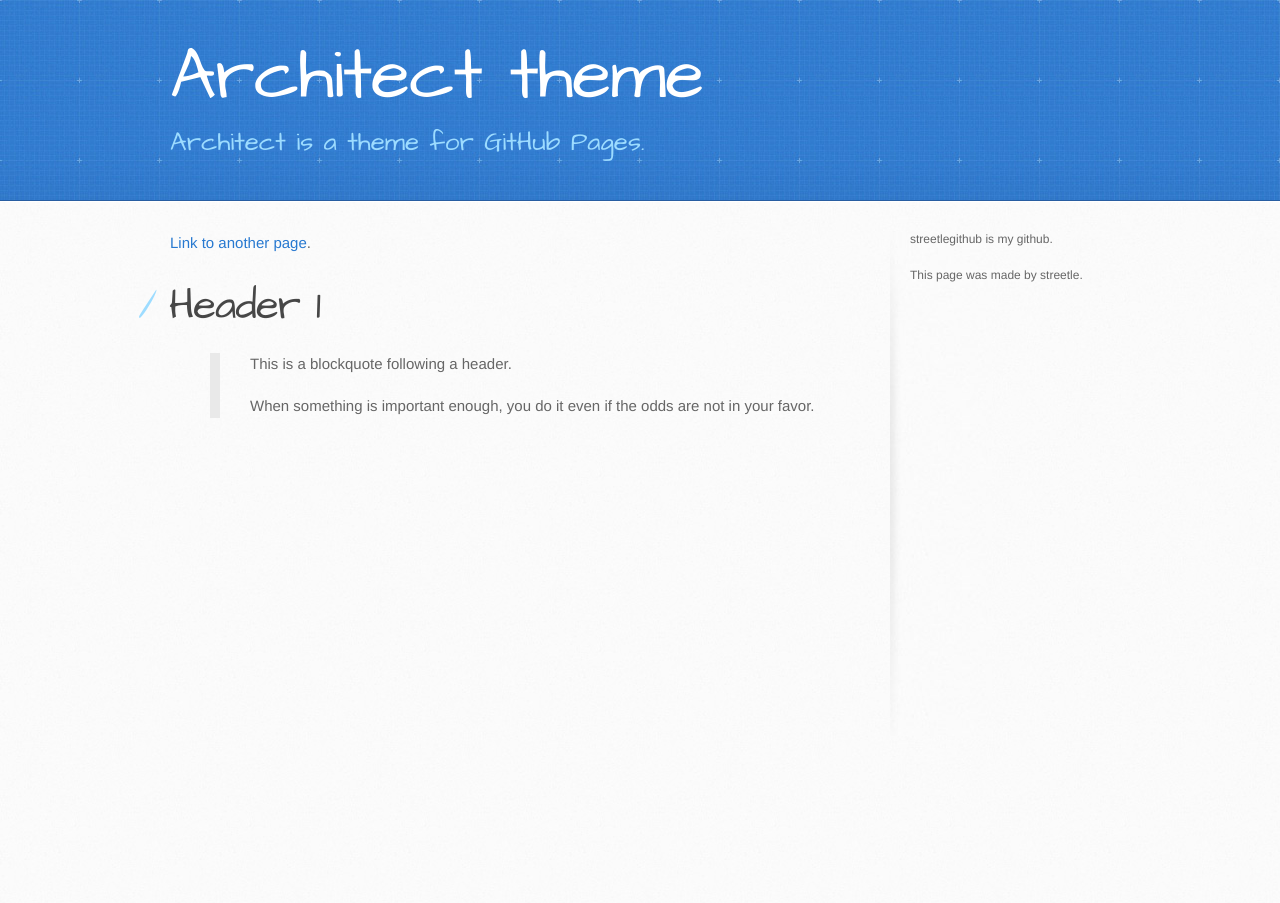
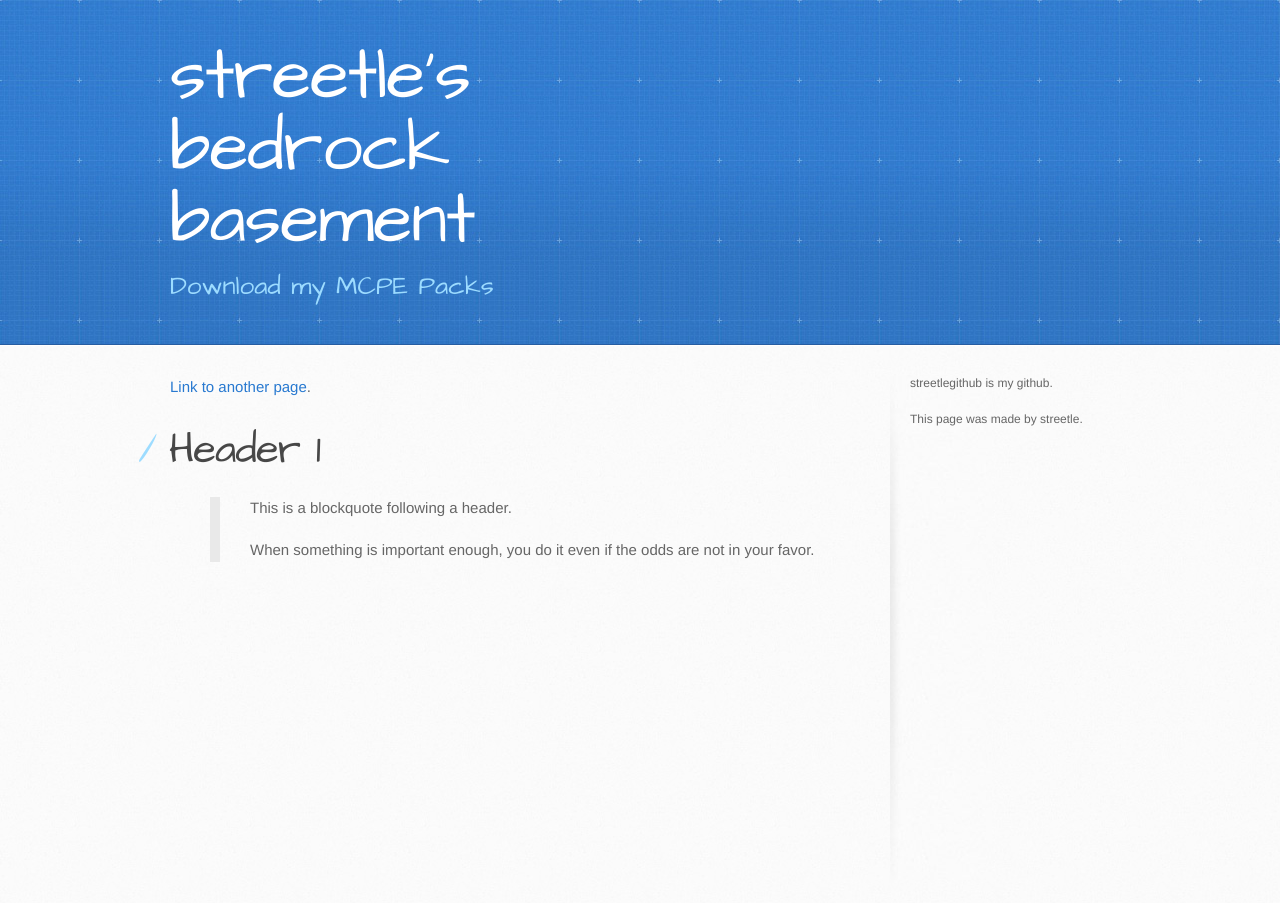
Before and after one commit to streetlegithub/streetle.xyz-old, a Jekyll site: the page built from index.md, in a window 1280 px wide. Built offline with Jekyll 4.4.1, drawn with Linux system fonts in a browser that asks for light colours.

Commit message:
Update _config.yml

```diff
--- a/_config.yml
+++ b/_config.yml
@@ -1,5 +1,5 @@
-title: Architect theme
-description: Architect is a theme for GitHub Pages.
+title: streetle's bedrock basement
+description: Download my MCPE Packs
 show_downloads: true
 google_analytics:
 theme: jekyll-theme-architect
```
